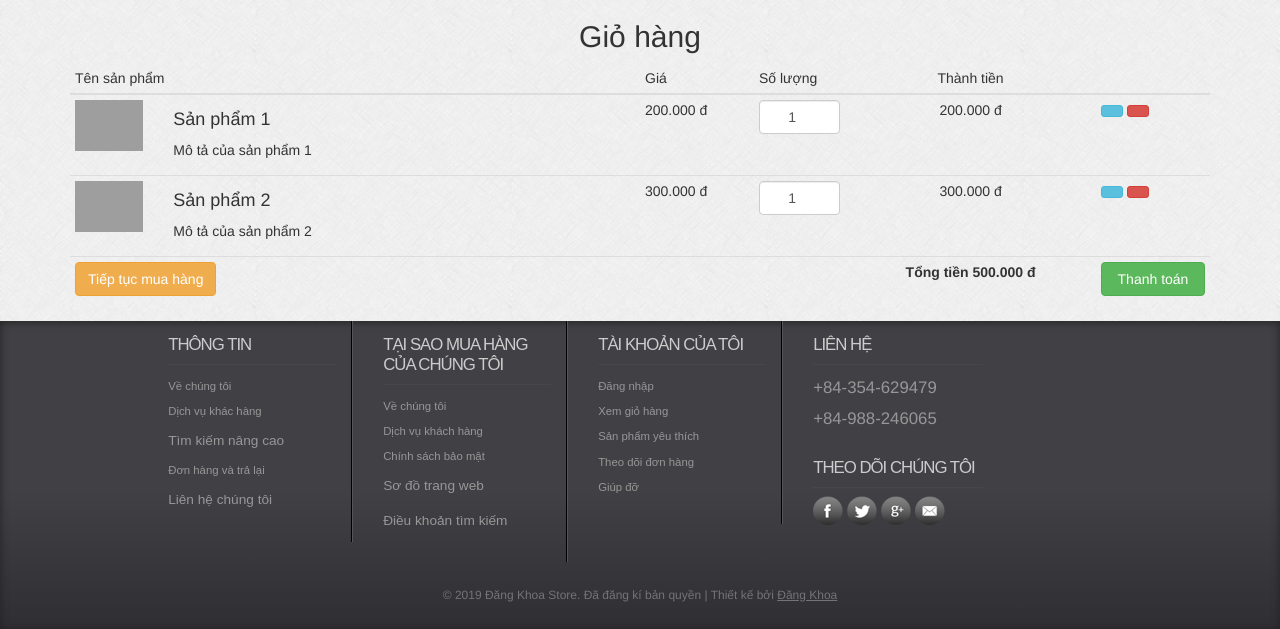
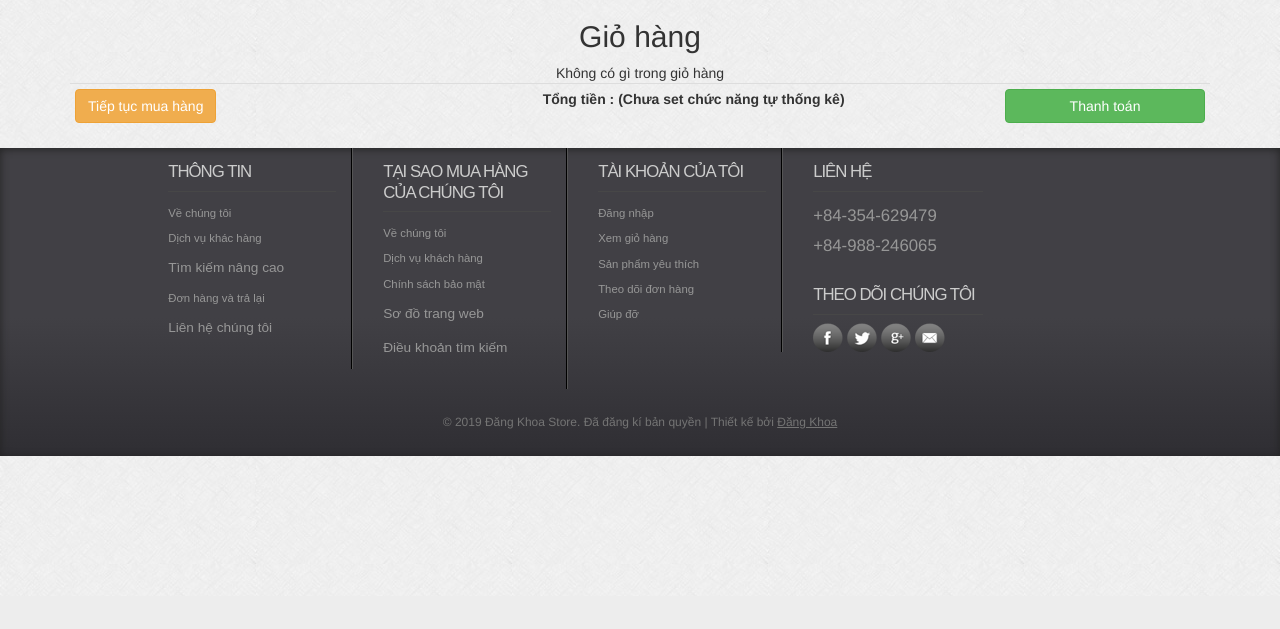
Before and after one commit to windy-itus/WEB-SALES-MANAGER, a Node server app: page /cart in a window 1280 px wide. Shown: the part 204-833 px from the top of the page. After the commit the page ends 660 px from the top, so only its background shows below. Run offline with Node 20, Linux system fonts and the light colour scheme; some libraries are stand-ins or nearby versions; grey boxes are pictures that could not be loaded.

Commit message:
Xây dựng chức năng thêm vào giỏ hàng, đổi cách kiểm tra trạng thái đăng nhập

```diff
--- a/khachang/myapp/controllers/main.js
+++ b/khachang/myapp/controllers/main.js
@@ -1,41 +1,40 @@
 // class Home (commom)
+const db = require('../models/product').getDBProduct();
 class Home {
     ShowAbout(req, res) {
-        var user = "";
+        var dbsession = req.session;
         if (req.user != undefined && req.user != null) {
-            user = req.user._doc.name;
+            dbsession.username = req.user._doc.name;
         }
-        res.render('about', { title: 'Về Chúng Tôi' ,user});
+        res.render('about', { title: 'Về Chúng Tôi', user: dbsession.username });
     }
     ShowContact(req, res) {
-        var user = "";
-        if (req.user != undefined && req.user != null) {
-            user = req.user._doc.name;
-        }
-        res.render('contact', { title: 'Liên hệ',user });
+        var dbsession = req.session;
+        res.render('contact', { title: 'Liên hệ', user: dbsession.username });
     }
     ShowFaq(req, res) {
-        var user = "";
-        if (req.user != undefined && req.user != null) {
-            user = req.user._doc.name;
+        var dbsession = req.session;
+        res.render('faq', { title: 'Hỗ trợ', user: dbsession.username });
+    }
+    ShowCart(req, res) {
+        var data=[];
+        var dbsession = req.session;
+        if (dbsession.cart) {
+            db.forEach(function (doc) {
+                dbsession.cart.forEach(function(idproduct){
+                    if(Number(idproduct)==doc._id) data.push(doc);
+                });
+            });
         }
-        res.render('faq', { title: 'Hỗ trợ' ,user});
+        res.render('cart', { title: 'Quản lý giỏ hàng', user: dbsession.username,data:data});
     }
-    ShowCart(req,res){
-        var user = "";
-        if (req.user != undefined && req.user != null) {
-          user = req.user._doc.name;
-        }
-        res.render('cart',{ title: 'Quản lý giỏ hàng',user });
-      }
-    AddProductInCart(req,res){
-        var dbsession=req.session;
-        dbsession.cart=[];
+    AddProductInCart(req, res) {
+        var dbsession = req.session;
+        dbsession.cart = [];
         var idproduct = req.params.id;
         dbsession.cart.push(idproduct);
-        console.log(idproduct);
-        console.log(dbsession.cart);
-        res.send(idproduct);
+        console.log("1 sản phẩm đã được thêm vào giỏ hàng");
+        res.render('product', { title: 'Sản phẩm', user: dbsession.username });
     }
 }
 module.exports = Home;
--- a/khachang/myapp/views/cart.hbs
+++ b/khachang/myapp/views/cart.hbs
@@ -1,9 +1,8 @@
-
-
-
 <h2 class="text-center">Giỏ hàng</h2>
 <div class="container">
     <table id="cart" class="table table-hover table-condensed">
+        {{#if data}}
+        {{#each data}}
         <thead>
             <tr>
                 <th style="width:50%">Tên sản phẩm</th>
@@ -13,21 +12,23 @@
                 <th style="width:10%"> </th>
             </tr>
         </thead>
-  <tbody><tr>
+        <tbody>
+            <tr>
                 <td data-th="Product">
                     <div class="row">
-     <div class="col-sm-2 hidden-xs"><img src="http://hocwebgiare.com/thiet_ke_web_chuan_demo/shopping_cart/images/090.jpg" alt="Sản phẩm 1" class="img-responsive" width="100">
+                        <div class="col-sm-2 hidden-xs"><img src="{{this.image_link}}" alt="Sản phẩm 1"
+                                class="img-responsive" width="100">
                         </div>
                         <div class="col-sm-10">
-      <h4 class="nomargin">Sản phẩm 1</h4>
-      <p>Mô tả của sản phẩm 1</p>
+                            <h4 class="nomargin">{{this.name}}</h4>
+                            <p>{{this.description}}</p>
                         </div>
                     </div>
                 </td>
-   <td data-th="Price">200.000 đ</td>
+                <td data-th="Price">{{this.price}}</td>
                 <td data-th="Quantity"><input class="form-control text-center" value="1" type="number">
                 </td>
-   <td data-th="Subtotal" class="text-center">200.000 đ</td>
+                <td data-th="Subtotal" class="text-center">{{this.price}}</td>
                 <td class="actions" data-th="">
                     <button class="btn btn-info btn-sm"><i class="fa fa-edit"></i>
                     </button>
@@ -35,38 +36,14 @@
                     </button>
                 </td>
             </tr>
-  <tr>
-   <td data-th="Product">
-    <div class="row">
-     <div class="col-sm-2 hidden-xs"><img src="http://hocwebgiare.com/thiet_ke_web_chuan_demo/shopping_cart/images/174.jpg" alt="Sản phẩm 1" class="img-responsive" width="100">
-     </div>
-     <div class="col-sm-10">
-      <h4 class="nomargin">Sản phẩm 2</h4>
-      <p>Mô tả của sản phẩm 2</p>
-     </div>
-    </div>
-   </td>
-   <td data-th="Price">300.000 đ</td>
-   <td data-th="Quantity"><input class="form-control text-center" value="1" type="number">
-   </td>
-   <td data-th="Subtotal" class="text-center">300.000 đ</td>
-   <td class="actions" data-th="">
-    <button class="btn btn-info btn-sm"><i class="fa fa-edit"></i>
-    </button>
-    <button class="btn btn-danger btn-sm"><i class="fa fa-trash-o"></i>
-    </button>
-   </td>
-  </tr>
-  </tbody><tfoot>
-   <tr class="visible-xs">
-    <td class="text-center"><strong>Tổng 200.000 đ</strong>
-    </td>
-   </tr>
+            {{/each}}
+            {{else}} <div class="text-center">Không có gì trong giỏ hàng</div>
+            {{/if}}
             <tr>
                 <td><a href="/home" class="btn btn-warning"><i class="fa fa-angle-left"></i> Tiếp tục mua hàng</a>
                 </td>
                 <td colspan="2" class="hidden-xs"> </td>
-    <td class="hidden-xs text-center"><strong>Tổng tiền 500.000 đ</strong>
+                <td class="hidden-xs text-center"><strong>Tổng tiền : (Chưa set chức năng tự thống kê)</strong>
                 </td>
                 <td><a href="#" class="btn btn-success btn-block">Thanh toán <i class="fa fa-angle-right"></i></a>
                 </td>
--- a/khachang/myapp/views/layout.hbs
+++ b/khachang/myapp/views/layout.hbs
@@ -25,7 +25,7 @@
 				</div>
 				<div class="shopping_cart">
 					<div class="cart">
-						<a href="/users/cart" title="View my shopping cart" rel="nofollow">
+						<a href="/cart" title="View my shopping cart" rel="nofollow">
 							<strong class="opencart"> </strong>
 							<span class="cart_title">Giỏ hàng</span>
 							<span class="no_product">(Trống)</span>
```
Also changed, not shown: khachang/myapp/controllers/product.js (+5 -15 lines). Lines whose indentation alone changed are shown as unchanged.
